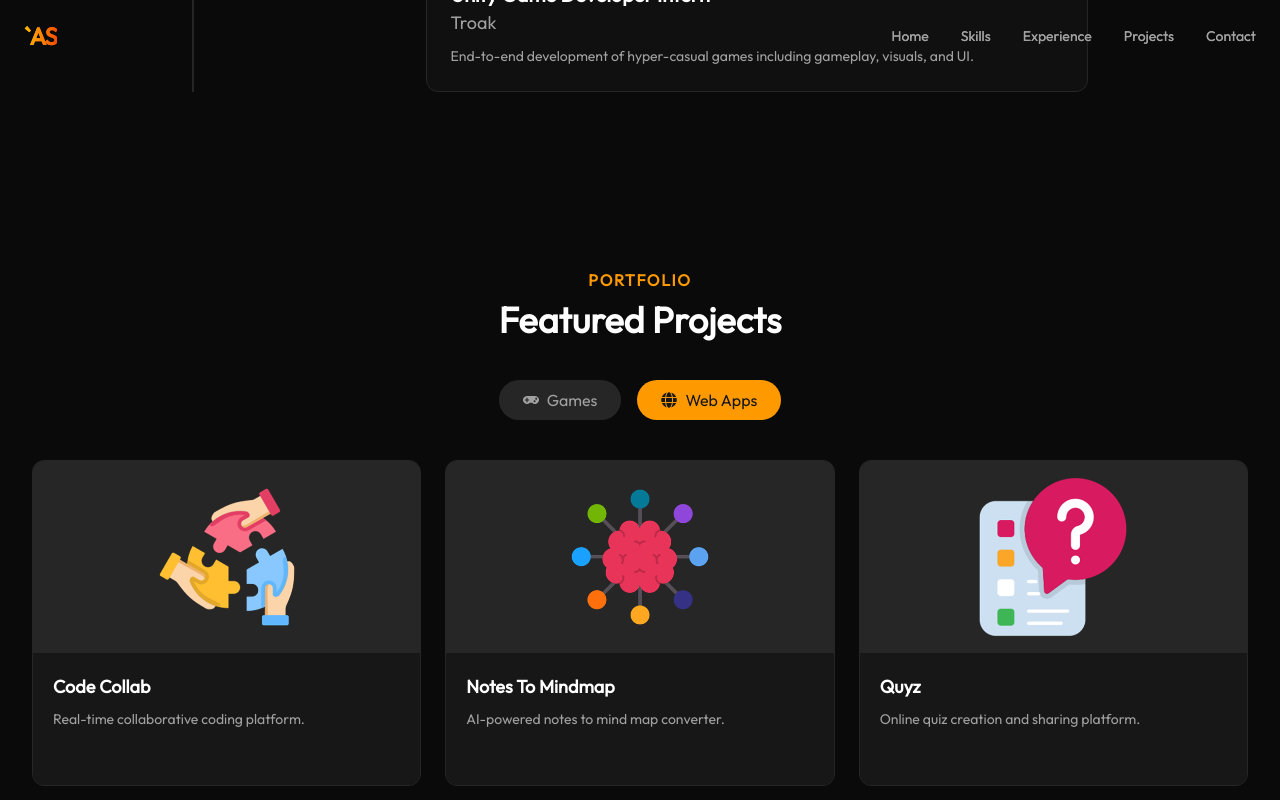
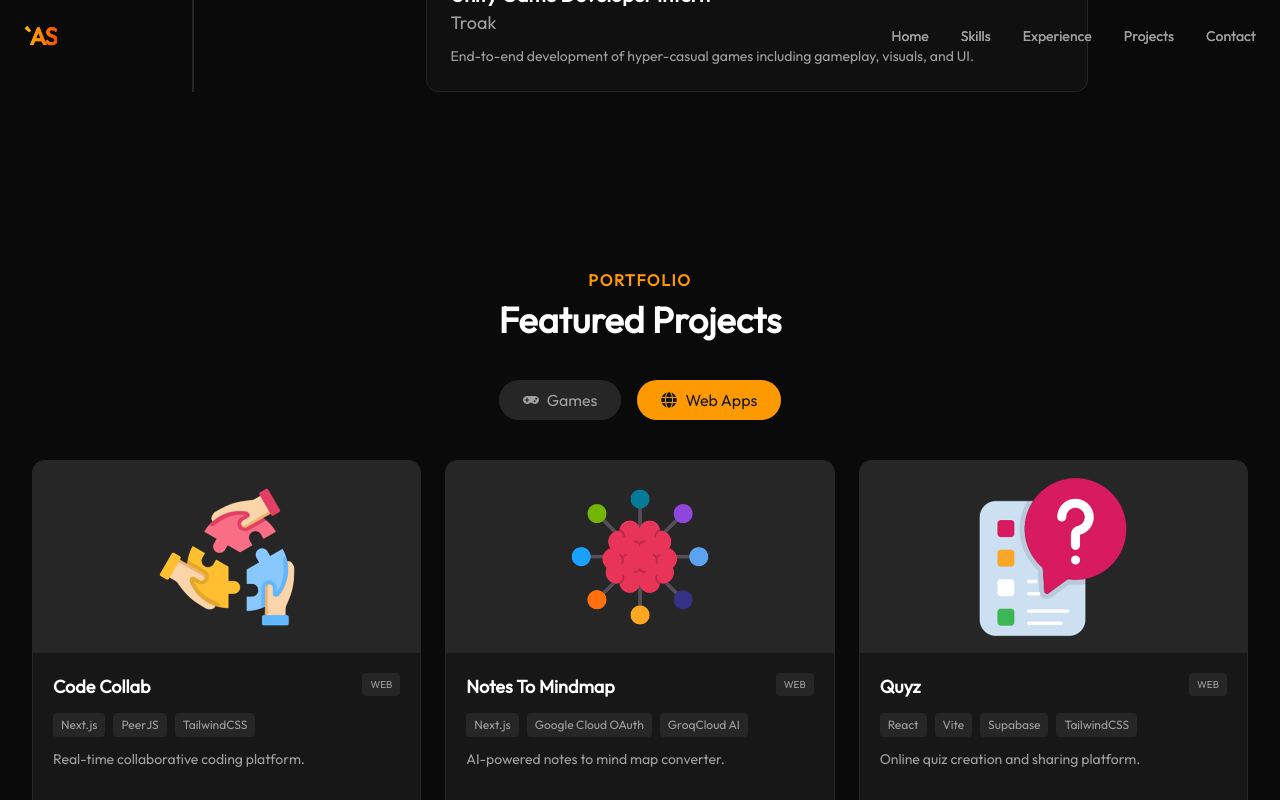
Before and after one commit to AbhirajSagar/portfolio, a Next.js app: page / in a window 1280 px wide. Both pictures are taken after a click on the button "Web Apps". Shown: the part 2285-3085 px from the top of the page. Built offline with nearby package versions, Linux system fonts and the light colour scheme; a web font is replaced by a local one.

Commit message:
Revamp Improvements

```diff
--- a/src/components/Hero.jsx
+++ b/src/components/Hero.jsx
@@ -39,7 +39,7 @@ export default function Hero() {
           />
         ))}
         {/* Dark Overlay Gradient */}
-        <div className="absolute inset-0 bg-gradient-to-b from-neutral-950/80 via-neutral-950/40 to-neutral-950 z-10" />
+        <div className="absolute inset-0 bg-linear-to-b from-neutral-950/80 via-neutral-950/40 to-neutral-950 z-10" />
       </div>
 
       {/* Content */}
@@ -51,10 +51,10 @@ export default function Hero() {
         >
           <h2 className="text-xl md:text-2xl font-medium text-amber-400 mb-2">Hello, I am</h2>
           <h1 className="text-5xl md:text-8xl font-black text-white tracking-tight mb-4 drop-shadow-2xl">
-            ABHIRAJ SAGAR
+            Abhiraj Sagar
           </h1>
           <p className="text-lg md:text-2xl text-neutral-300 font-light max-w-2xl mx-auto">
-            Unity Game Developer & <span className="text-amber-400 font-normal">Full-Stack Engineer</span>
+            Unity Game & <span className="text-amber-400 font-normal">Full-Stack Developer</span>
           </p>
         </motion.div>
 
--- a/src/components/Projects.jsx
+++ b/src/components/Projects.jsx
@@ -4,19 +4,19 @@ import { motion, AnimatePresence } from "framer-motion";
 import { FaGamepad, FaGlobe } from "react-icons/fa";
 
 const games = [
-    { name: "Town Contracts", img: "https://play-lh.googleusercontent.com/xnqLMjhXkdGuAoL6b9pTgQjf4KT1Gt8zbZKViUSpkheeMfNfXS5jQHtNaa4UpCb7ZfY=w5120-h2880-rw", link: 'https://play.google.com/store/apps/details?id=com.fitcraft.towncontracts&hl=en_IN', tag: "Mobile" },
-    { name: "Jelly Flyer Rush", img: "https://play-lh.googleusercontent.com/FkvC29E04Cpbf_l25-y-swrWNKpRc_0ylisb1GDEHxFjUguHWOUWczq_uJCW6m4ogVu7vyBapBJXM7Wk28WUtg4=w1052-h592-rw", link: 'https://play.google.com/store/apps/details?id=com.ff.jellyflyerrushh', tag: "Mobile" },
-    { name: "Gun Masters", img: "https://img.itch.zone/aW1nLzE2MzkxMjMyLnBuZw==/315x250%23c/RMT%2F3p.png", link: 'https://abhiraj99.itch.io/gun-master', tag: "PC" },
-    { name: "Block Puzzle", img: "https://img.itch.zone/aW1nLzE2MzkxMTQ2LnBuZw==/315x250%23c/LtX%2Blo.png", link: 'https://abhiraj99.itch.io/block-puzzle', tag: "PC" },
-    { name: "Skyline Showdown", img: "https://img.itch.zone/aW1nLzE0MTgzNDE5LmpwZw==/315x250%23c/9LF1l0.jpg", link: 'https://abhiraj99.itch.io/skyline-showdown', tag: "PC" },
-    { name: "Mr. Fox", img: "https://img.itch.zone/aW1nLzE0NDI4OTExLmpwZw==/315x250%23c/F32%2BLq.jpg", link: 'https://abhiraj99.itch.io/mr-fox', tag: "PC" },
+    { name: "Town Contracts", img: "https://play-lh.googleusercontent.com/xnqLMjhXkdGuAoL6b9pTgQjf4KT1Gt8zbZKViUSpkheeMfNfXS5jQHtNaa4UpCb7ZfY=w5120-h2880-rw", link: 'https://play.google.com/store/apps/details?id=com.fitcraft.towncontracts&hl=en_IN', platform: "Mobile", tech: ["Unity", "C#", "Unity Ads", "Unity IAP"] },
+    { name: "Jelly Flyer Rush", img: "https://play-lh.googleusercontent.com/FkvC29E04Cpbf_l25-y-swrWNKpRc_0ylisb1GDEHxFjUguHWOUWczq_uJCW6m4ogVu7vyBapBJXM7Wk28WUtg4=w1052-h592-rw", link: 'https://play.google.com/store/apps/details?id=com.ff.jellyflyerrushh', platform: "Mobile", tech: ["Unity", "C#"] },
+    { name: "Gun Masters", img: "https://img.itch.zone/aW1nLzE2MzkxMjMyLnBuZw==/315x250%23c/RMT%2F3p.png", link: 'https://abhiraj99.itch.io/gun-master', platform: "Web", tech: ["Unity", "C#", "WebGL"] },
+    { name: "Block Puzzle", img: "https://img.itch.zone/aW1nLzE2MzkxMTQ2LnBuZw==/315x250%23c/LtX%2Blo.png", link: 'https://abhiraj99.itch.io/block-puzzle', platform: "Web", tech: ["Unity", "C#", "WebGL"] },
+    { name: "Skyline Showdown", img: "https://img.itch.zone/aW1nLzE0MTgzNDE5LmpwZw==/315x250%23c/9LF1l0.jpg", link: 'https://abhiraj99.itch.io/skyline-showdown', platform: "Mobile", tech: ["Unity", "C#"] },
+    { name: "Mr. Fox", img: "https://img.itch.zone/aW1nLzE0NDI4OTExLmpwZw==/315x250%23c/F32%2BLq.jpg", link: 'https://abhiraj99.itch.io/mr-fox', platform: "Mobile", tech: ["Unity", "C#"] },
 ];
 
 const webProjects = [
-    { name: "Code Collab", img: "/collaboration.png", desc: "Real-time collaborative coding platform.", link: 'https://collab-code-app.vercel.app/' },
-    { name: "Notes To Mindmap", img: "/mindmap.png", desc: "AI-powered notes to mind map converter.", link: 'https://notes-to-mindmap.vercel.app/' },
-    { name: "Quyz", img: "/quiz.png", desc: "Online quiz creation and sharing platform.", link: 'https://quyz.vercel.app/' },
-    { name: "Chatvrooms", img: "/chat.png", desc: "Anonymous serverless chat platform.", link: 'https://chatvrooms.vercel.app/' }
+    { name: "Code Collab", img: "/collaboration.png", desc: "Real-time collaborative coding platform.", link: 'https://collab-code-app.vercel.app/', tech: ["Next.js", "PeerJS", "TailwindCSS"] },
+    { name: "Notes To Mindmap", img: "/mindmap.png", desc: "AI-powered notes to mind map converter.", link: 'https://notes-to-mindmap.vercel.app/', tech: ["Next.js", "Google Cloud OAuth", "GroqCloud AI"] },
+    { name: "Quyz", img: "/quiz.png", desc: "Online quiz creation and sharing platform.", link: 'https://quyz.vercel.app/', tech: ["React", "Vite", "Supabase", "TailwindCSS"] },
+    { name: "Chatvrooms", img: "/chat.png", desc: "Anonymous serverless chat platform.", link: 'https://chatvrooms.vercel.app/', tech: ["Next.js", "PeerJS"] }
 ];
 
 export default function Projects() {
@@ -37,7 +37,7 @@ export default function Projects() {
 
       {/* Grid */}
       <div className="grid grid-cols-1 sm:grid-cols-2 lg:grid-cols-3 gap-6">
-        <AnimatePresence mode="wait">
+        <AnimatePresence mode="sync">
             {activeTab === "games"
                 ? games.map((p, i) => <ProjectCard key={p.name} project={p} index={i} type="game" />)
                 : webProjects.map((p, i) => <ProjectCard key={p.name} project={p} index={i} type="web" />)
@@ -81,13 +81,25 @@ function ProjectCard({ project, index, type }) {
             </div>
 
             <div className="p-5 relative z-10 bg-neutral-900">
-                <div className="flex justify-between items-start mb-2">
-                    <h3 className="text-lg font-bold text-white group-hover:text-amber-400 transition-colors">{project.name}</h3>
-                    {project.tag && <span className="text-[10px] uppercase bg-neutral-800 px-2 py-1 rounded text-neutral-400">{project.tag}</span>}
+                <div className="flex justify-between items-start mb-3">
+                    <h3 className="text-lg font-bold text-white group-hover:text-amber-400 transition-colors flex-1">{project.name}</h3>
+                    <span className="text-[10px] uppercase bg-neutral-800 px-2 py-1 rounded text-neutral-400 ml-2 whitespace-nowrap">
+                        {type === 'game' ? project.platform : 'Web'}
+                    </span>
                 </div>
-                {type === 'web' && <p className="text-sm text-neutral-400">{project.desc}</p>}
 
-                <div className="mt-4 flex items-center text-sm text-amber-500 font-medium opacity-0 -translate-x-2 group-hover:opacity-100 group-hover:translate-x-0 transition-all duration-300">
+                {/* Tech Stack */}
+                <div className="flex flex-wrap gap-2 mb-3">
+                    {project.tech && project.tech.map((t, idx) => (
+                        <span key={idx} className="text-xs bg-neutral-800 text-neutral-400 px-2 py-1 rounded">
+                            {t}
+                        </span>
+                    ))}
+                </div>
+
+                {type === 'web' && <p className="text-sm text-neutral-400 mb-2">{project.desc}</p>}
+
+                <div className="flex items-center text-sm text-amber-500 font-medium opacity-0 -translate-x-2 group-hover:opacity-100 group-hover:translate-x-0 transition-all duration-300">
                     View Project &rarr;
                 </div>
             </div>
```
